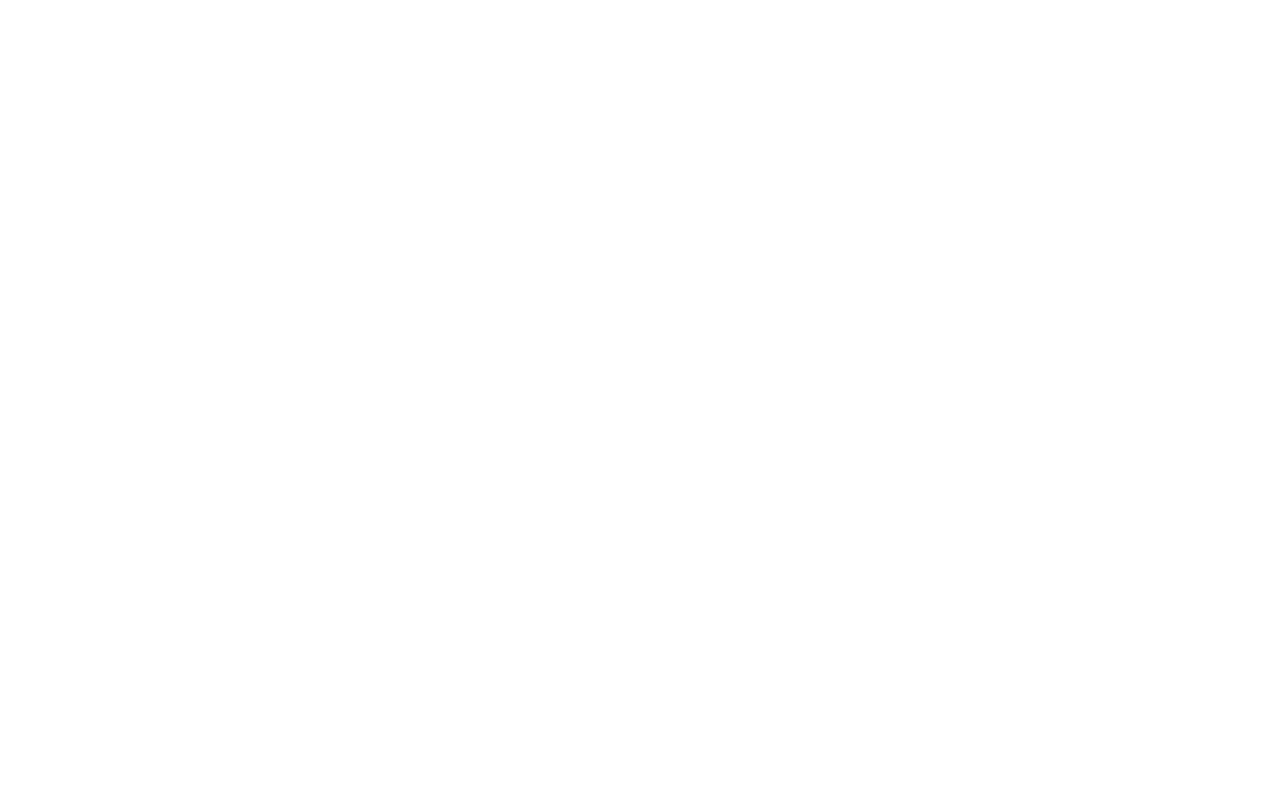
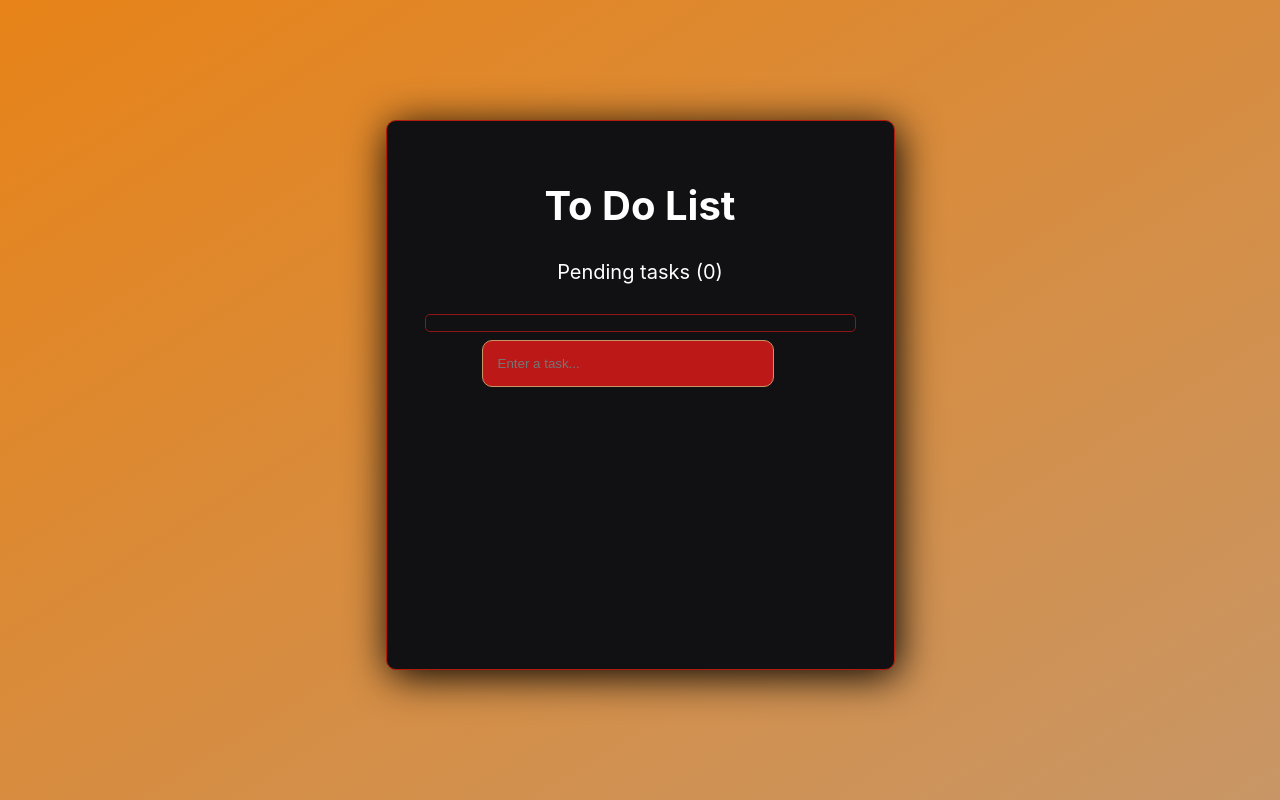
Before and after one commit to DipshiV/FunctionUP-Assignments, a React (Create React App) app: page / in a window 1280 px wide. Built offline with nearby package versions, Linux system fonts and the light colour scheme.

Commit message:
ToDoList

```diff
--- a/src/App.css
+++ b/src/App.css
@@ -1,38 +1,62 @@
-.App {
+*{
+  margin: 0;
+  padding: 0;
+
+}
+.container{
+  background: linear-gradient(to right bottom, #e78318,#c89666);
+  width: 100%;
+  min-height: 100vh;
+  display: flex;
+  justify-content: center;
+  align-items: center;
+
+}
+.app-wrapper{
+  background-color: rgb(17, 17, 19);
+  min-width: 450px;
+  min-height: 550px;
+  padding: 30px;
+  border-radius: 10px;
+  box-sizing: border-box;
+  box-shadow: 3px 6px 40px #000;
+  margin-bottom: 10px;
+  border: 1px solid #b21c0e;
+}
+.header h1{
+  color: white;
   text-align: center;
+  margin: 30px 0;
+
+}
+.header{
+  color: white;
+  font-size: 20px;
+  text-align: center;
+  font-weight: 80px;
+  margin-bottom: 30px;
+
 }
 
-.App-logo {
-  height: 40vmin;
-  pointer-events: none;
-}
-
-@media (prefers-reduced-motion: no-preference) {
-  .App-logo {
-    animation: App-logo-spin infinite 20s linear;
-  }
-}
-
-.App-header {
-  background-color: #282c34;
-  min-height: 100vh;
-  display: flex;
-  flex-direction: column;
-  align-items: center;
-  justify-content: center;
-  font-size: calc(10px + 2vmin);
+.task{
+border: 1px solid rgb(144, 21, 21);
+  border-radius: 5px;
+  padding: 0.5em;
+  margin: 0.5em;
   color: white;
 }
 
-.App-link {
-  color: #61dafb;
+ .task-input{
+  outline: none;
+  width: 260px;
+  padding: 15px;
+  margin-right: 90px;
+  margin-left: 65px;
+  color: rgb(255, 255, 255);
+  background-color: #bc1818;
+  border: 1px solid #c89666;
+  border-radius: 10px;
 }
-
-@keyframes App-logo-spin {
-  from {
-    transform: rotate(0deg);
-  }
-  to {
-    transform: rotate(360deg);
-  }
+input:focus,button:focus{
+  outline: none;
 }
--- a/src/App.js
+++ b/src/App.js
@@ -1,12 +1,53 @@
+import React,{useState,useEffect} from 'react';
+import CreateTask from './components/Molecules/Inputform';
+import Title from './components/Atoms/Header';
+import './App.css';
+import ToDoList from './components/Organisms/Todo';
+function App() {
 
-import './App.css';
+  const [todos,setTodos]=useState([]);
+  const [tasksRemaining, setTasksRemaining] = useState(0);
 
-function App() {
+  useEffect(() => { setTasksRemaining(todos.filter(task => !task.completed).length) }, [todos]);
+const completeTask = index => {
+    const newTasks = [...todos];
+    newTasks[index].completed = true;
+    setTodos(newTasks);
+};
+const addTask = title => {
+  const newTasks = [...todos, { title, completed: false }];
+  setTodos(newTasks);
+};
+
+
+const deleteTask = index => {
+    const newTasks = [...todos];
+    newTasks.splice(index, 1);
+    setTodos(newTasks);
+};
   return (
-    <div className="App">
+  <div className='container'>
+  <div className='app-wrapper'>
+  <div><Title/></div>
+  <div className="header" >Pending tasks ({tasksRemaining})</div>
+  <div className='task'>
+  {todos.map((todo, index) => (
+   <ToDoList
+   todos={todo}
+   index={index}
+   completeTask={completeTask}
+   deleteTask={deleteTask}
+   key={index}
+   />
 
+))}
+   </div>
+   <div className='create-task'>
+   <CreateTask  addTask={addTask}/>
+   </div>
     </div>
-  );
-}
+    </div>
+
+  ); }
 
 export default App;
--- /dev/null
+++ b/src/components/Atoms/Header.js
@@ -0,0 +1,7 @@
+import React from "react";
+export default function Title(){
+    return(
+        <div className="header">
+        <h1>To Do List</h1></div>
+    )
+}
--- /dev/null
+++ b/src/components/Molecules/Inputform.js
@@ -0,0 +1,23 @@
+import {React, useState } from "react";
+
+export default function CreateTask({addTask}){
+    const [input,setInput]= useState('');
+
+    function handleSubmit(e){
+        e.preventDefault();
+        if(!input)return;
+        addTask(input);
+        setInput("");
+
+    }
+
+    return (
+        <div>
+        <form onSubmit={handleSubmit}>
+        <input className="task-input"
+        type='text' placeholder="Enter a task..."
+        value={input} onChange={(e)=>setInput(e.target.value)}></input>
+        </form>
+        </div>
+    )
+}
--- /dev/null
+++ b/src/components/Organisms/Todo.js
@@ -0,0 +1,17 @@
+
+import React from 'react';
+export default function ToDoList({todos, index, completeTask, deleteTask }){
+
+    return (
+        <div
+            className="task"
+            style={{ textDecoration: todos.completed ? "line-through" : "" }}
+        >
+            {todos.title}
+            <button style={{ background: "red",float:"right",width:"20px"}} onClick={() => deleteTask(index)}>x</button>
+            <button  style={{ background: "blue"  ,float:"right" ,borderRadius:"5px" ,height:"21px" ,marginRight:"10px",width:"80px"}} onClick={() => completeTask(index)}>Complete</button>
+
+
+        </div>
+    );
+}
```
